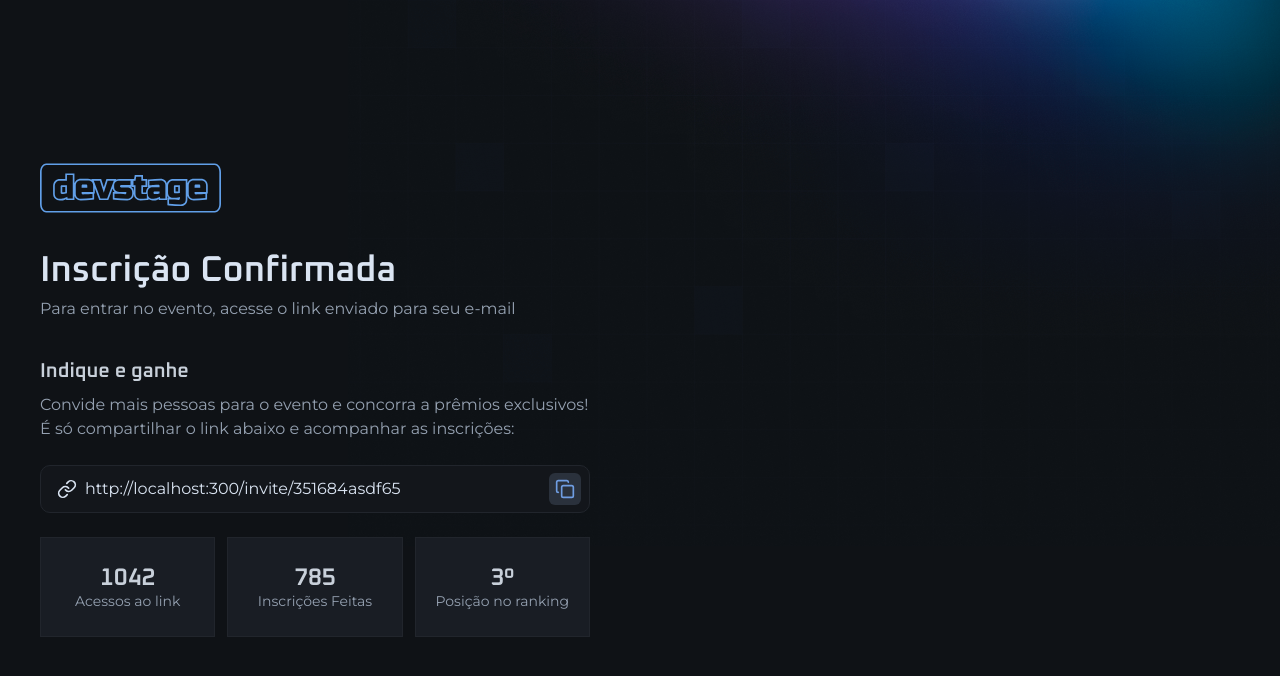
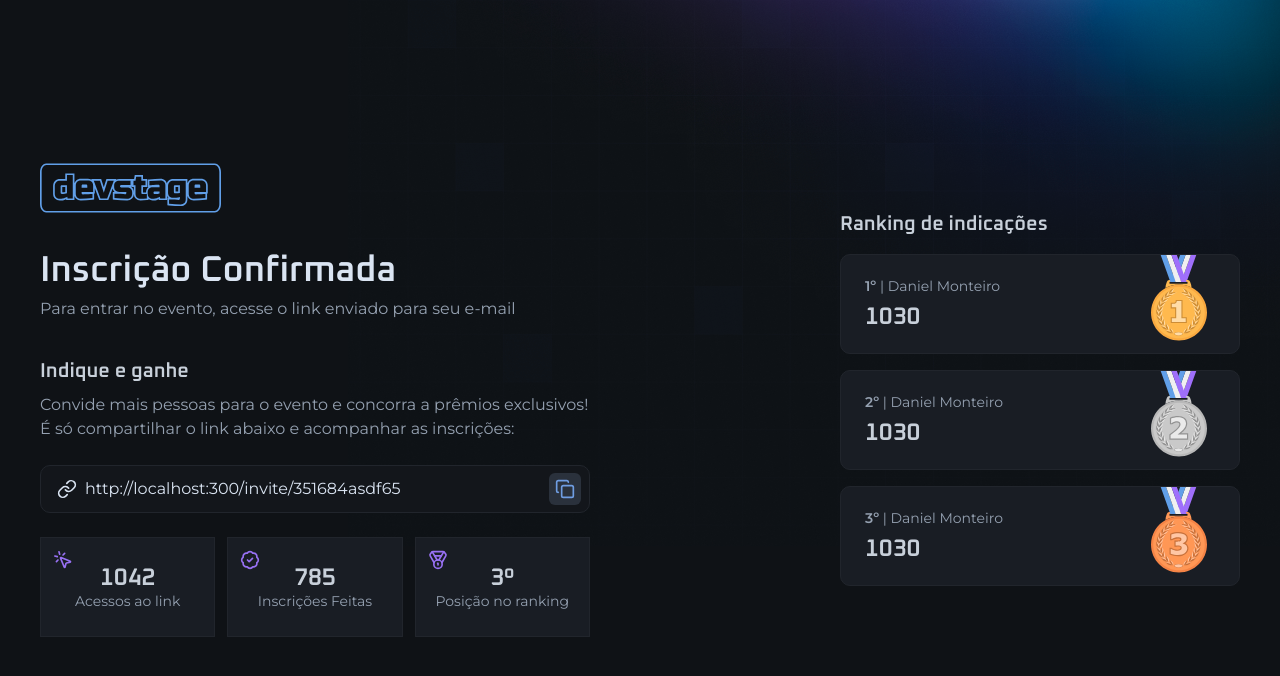
Before and after one commit to danielMonteiro84/nwl2025, a Next.js app: page /invite in a window 1280 px wide. Shown: the top 676 px of the page. Built offline with nearby package versions, Linux system fonts and the light colour scheme.

Commit message:
estilizando `page invite`

```diff
--- a/src/app/invite/page.tsx
+++ b/src/app/invite/page.tsx
@@ -1,7 +1,10 @@
 import Image from "next/image";
 import logo from "../../assets/logo.svg";
+import gold from "../../assets/medal-gold.svg";
+import silver from "../../assets/medal-silver.svg";
+import cooper from "../../assets/medal-cooper.svg";
 import { InputField, InputIcon, InputRoot } from "@/components/input";
-import { Copy, Link } from "lucide-react";
+import { BadgeCheck, Copy, Link, Medal, MousePointerClick } from "lucide-react";
 import { IconButton } from "@/components/icon-button";
 
 export default function InvitePage() {
@@ -41,32 +44,72 @@ export default function InvitePage() {
             </IconButton>
           </InputRoot>
           <div className="grid gap-3 md:grid-cols-3">
-            <div className="bg-gray-700 border border-gray-600 px-4 py-7 flex flex-col items-center justify-center gap-1 rouded-xl">
+            <div className="relative bg-gray-700 border border-gray-600 px-4 py-7 flex flex-col items-center justify-center gap-1 rouded-xl">
               <span className="font-heading text-2xl font-semibold text-gray-200 leading-none">
                 1042
               </span>
               <span className="text-sm text-gray-300 leading-none tet-center">
                 Acessos ao link
               </span>
+              <MousePointerClick className="size-5 text-purple absolute top-3 left-3" />
             </div>
 
-            <div className="bg-gray-700 border border-gray-600 px-4 py-7 flex flex-col items-center justify-center gap-1 rouded-xl">
+            <div className="relative bg-gray-700 border border-gray-600 px-4 py-7 flex flex-col items-center justify-center gap-1 rouded-xl">
               <span className="font-heading text-2xl font-semibold text-gray-200 leading-none">
                 785
               </span>
               <span className="text-sm text-gray-300 leading-none tet-center">
                 Inscrições Feitas
               </span>
+              <BadgeCheck className="size-5 text-purple absolute top-3 left-3" />
             </div>
 
-            <div className="bg-gray-700 border border-gray-600 px-4 py-7 flex flex-col items-center justify-center gap-1 rouded-xl">
+            <div className="relative bg-gray-700 border border-gray-600 px-4 py-7 flex flex-col items-center justify-center gap-1 rouded-xl">
               <span className="font-heading text-2xl font-semibold text-gray-200 leading-none">
                 3º
               </span>
               <span className="text-sm text-gray-300 leading-none tet-center">
                 Posição no ranking
               </span>
+              <Medal className="size-5 text-purple absolute top-3 left-3" />
             </div>
+          </div>
+        </div>
+      </div>
+
+      <div className="w-full max-w-[400px] space-y-5">
+        <h2 className="text-gray-200 text-xl font-heading font-semibold leading-none">
+          Ranking de indicações
+        </h2>
+        <div className="space-y-4">
+          <div className="relative rounded-xl bg-gray-700 border border-gray-600 p-6 flex flex-col justify-center gap-3">
+            <span className="text-sm text-gray-300 leading-none">
+              <span className="font-semibold">1º</span> | Daniel Monteiro
+            </span>
+            <span className="font-heading text-2xl font-semibold text-gray-200 leading-none">
+              1030
+            </span>
+            <Image src={gold} alt="" className="absolute top-0 right-8" />
+          </div>
+
+          <div className="relative rounded-xl bg-gray-700 border border-gray-600 p-6 flex flex-col justify-center gap-3">
+            <span className="text-sm text-gray-300 leading-none">
+              <span className="font-semibold">2º</span> | Daniel Monteiro
+            </span>
+            <span className="font-heading text-2xl font-semibold text-gray-200 leading-none">
+              1030
+            </span>
+            <Image src={silver} alt="" className="absolute top-0 right-8" />
+          </div>
+
+          <div className="relative rounded-xl bg-gray-700 border border-gray-600 p-6 flex flex-col justify-center gap-3">
+            <span className="text-sm text-gray-300 leading-none">
+              <span className="font-semibold">3º</span> | Daniel Monteiro
+            </span>
+            <span className="font-heading text-2xl font-semibold text-gray-200 leading-none">
+              1030
+            </span>
+            <Image src={cooper} alt="" className="absolute top-0 right-8" />
           </div>
         </div>
       </div>
```
